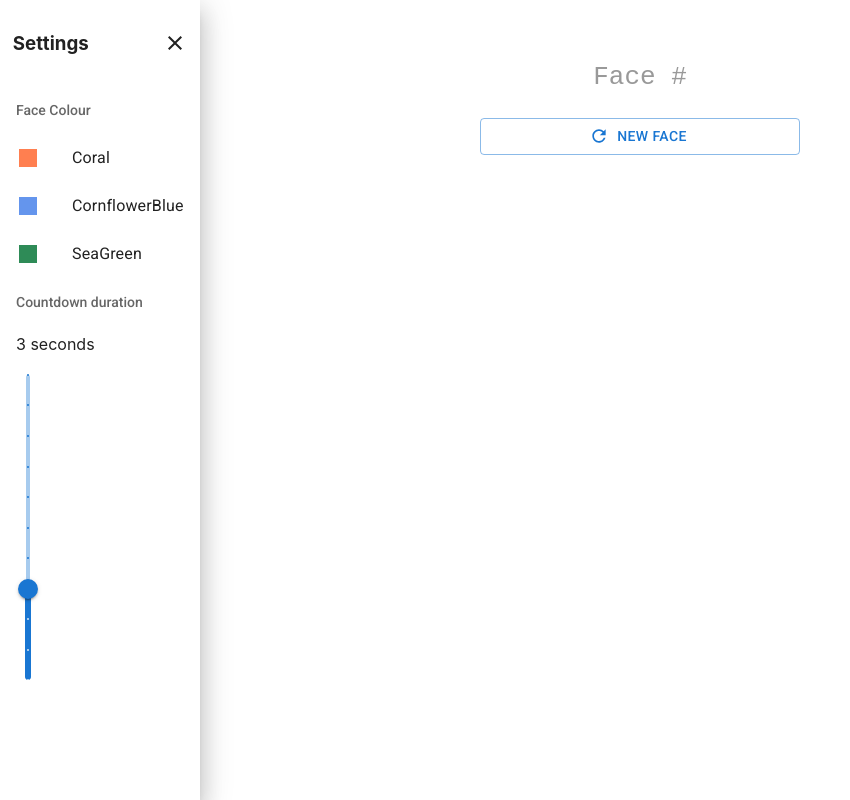
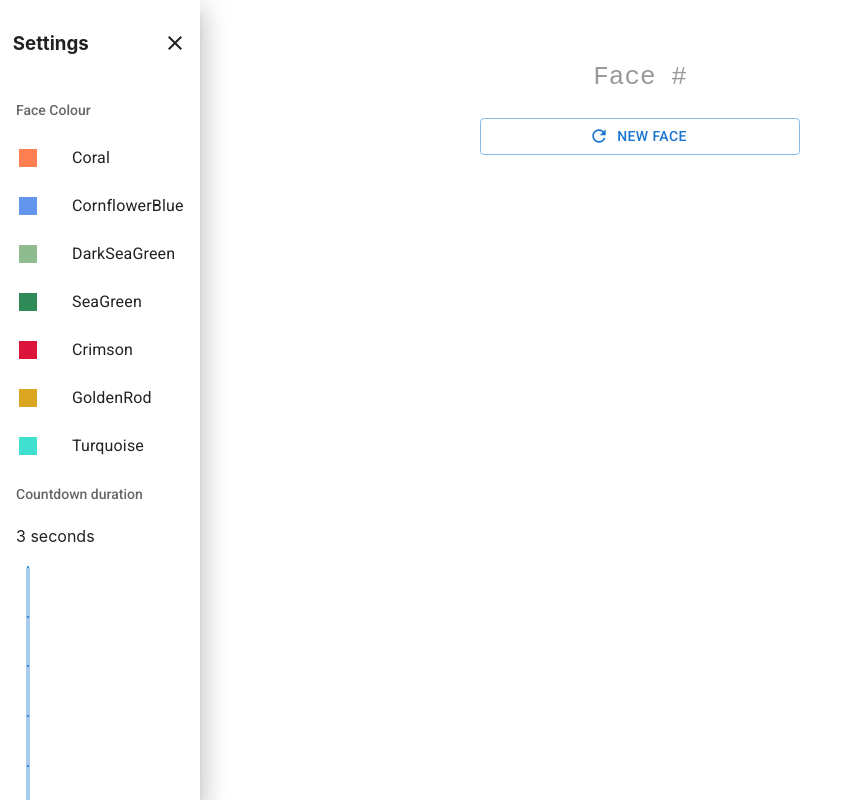
Before and after one commit to MattPellegrini/kubbar, a React (Create React App) app: page / in a window 1280 px wide. Both pictures are taken after a click on the button 32 px from the left and 18 px from the top of the page. Shown: the whole page, without its empty margins (0-850 px from the left). Built offline with nearby package versions, Linux system fonts and the light colour scheme.

Commit message:
Add more colors

```diff
--- a/src/App.tsx
+++ b/src/App.tsx
@@ -124,7 +124,15 @@ function App() {
           className="PalleteList"
           subheader={<ListSubheader>Face Colour</ListSubheader>}
         >
-          {["Coral", "CornflowerBlue", "SeaGreen"].map((c) => (
+          {[
+            "Coral",
+            "CornflowerBlue",
+            "DarkSeaGreen",
+            "SeaGreen",
+            "Crimson",
+            "GoldenRod",
+            "Turquoise",
+          ].map((c) => (
             <ListItemButton
               key={c}
               className="PalleteListItem"
```
Also changed, not shown: src/svgs/master_sheet.svg.
